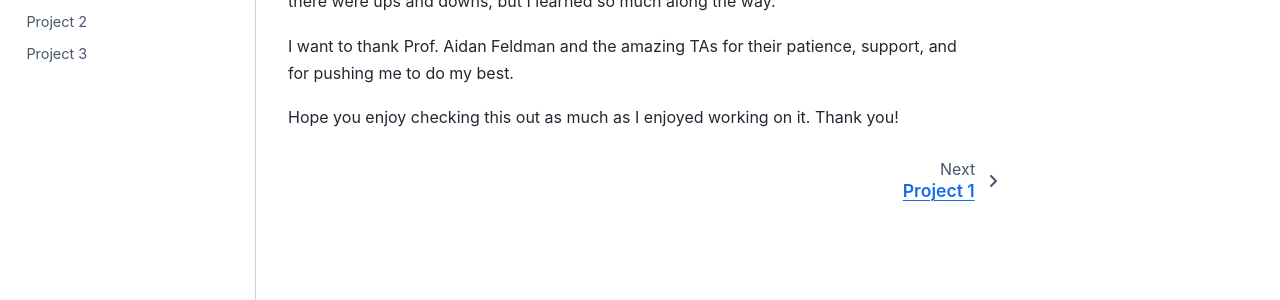
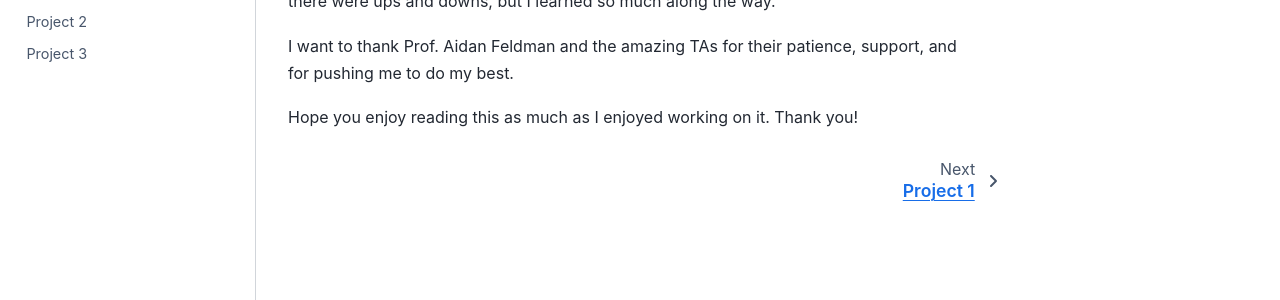
Before and after one commit to masdhiradharana/computing-in-context-projects, a Jupyter Book: the page built from index.md, in a window 1280 px wide. Shown: the part 290-590 px from the top of the page. Built offline with Jupyter Book 1.0.4 settings and Sphinx 7.4.7 and the Sphinx Book theme 1.1.4, drawn with Linux system fonts in a browser that asks for light colours; comment, search, counter and statistics services are not loaded.

Commit message:
Update index.md

```diff
--- a/index.md
+++ b/index.md
@@ -6,4 +6,4 @@ This page is all about the projects I worked on during the second half of the Co
 
 I want to thank Prof. Aidan Feldman and the amazing TAs for their patience, support, and for pushing me to do my best.
 
-Hope you enjoy checking this out as much as I enjoyed working on it. Thank you!
+Hope you enjoy reading this as much as I enjoyed working on it. Thank you!
```
